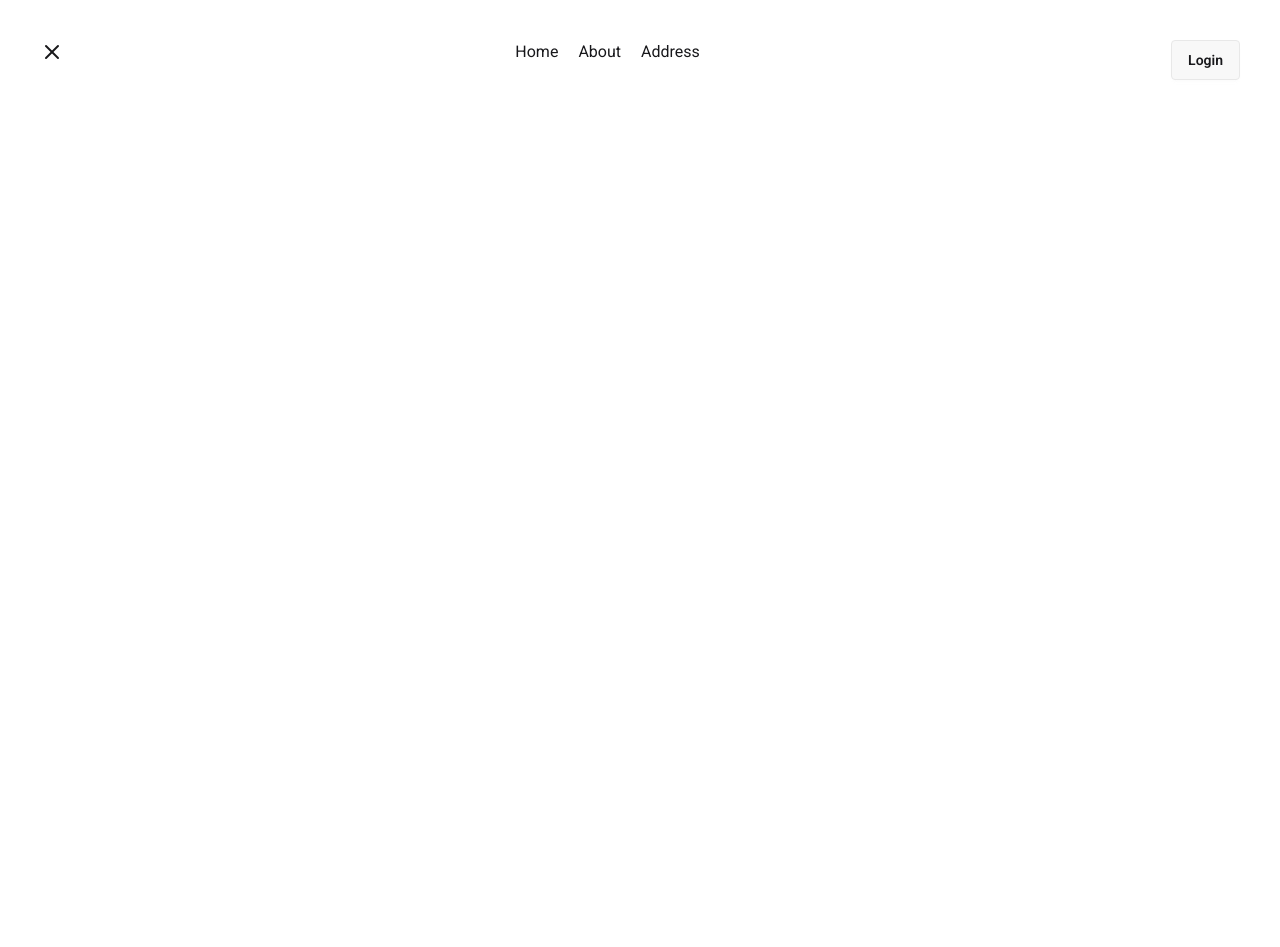
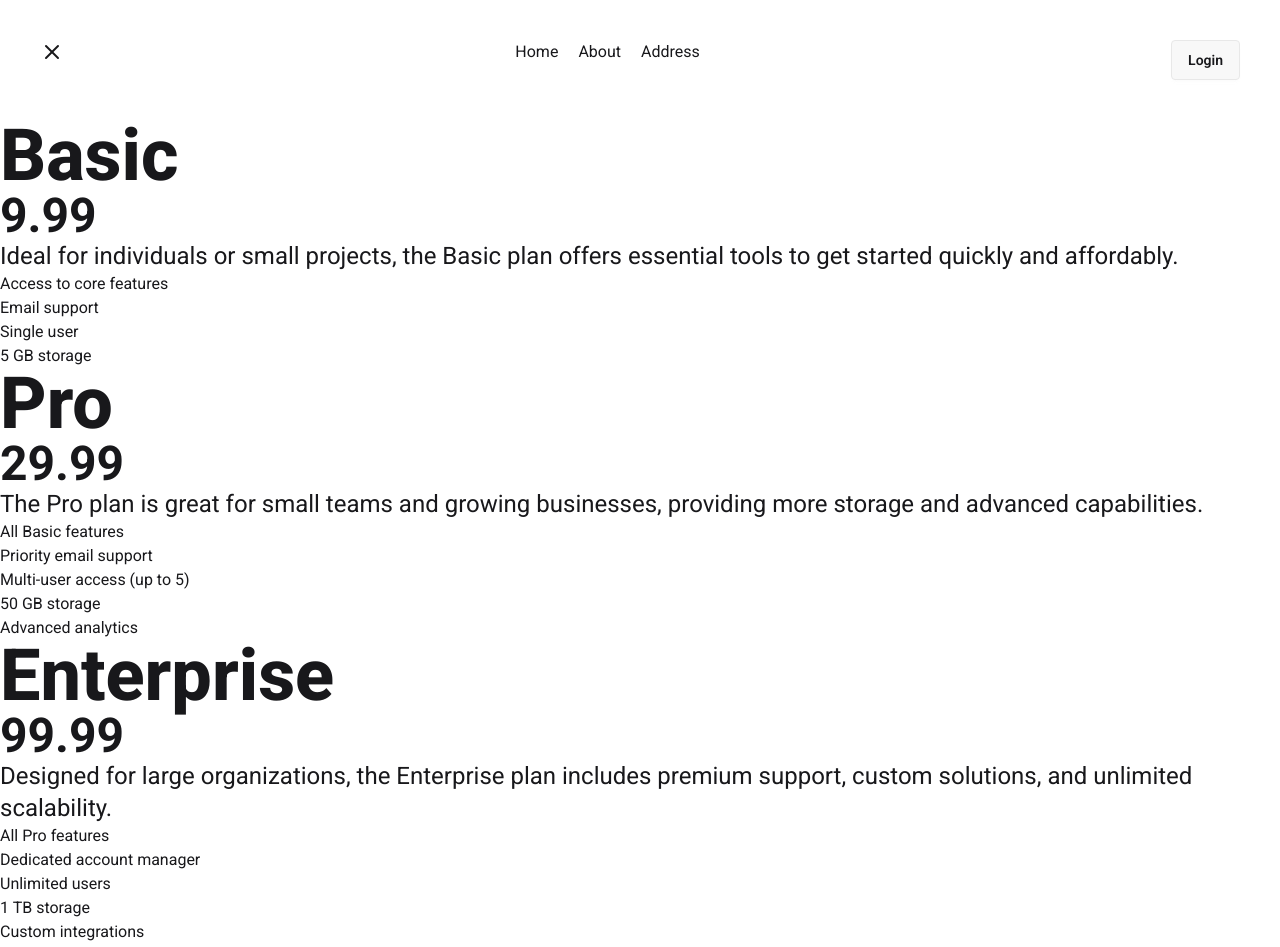
Before and after one commit to Rahaman-Atikur/React_Awesome_Component, a React (Vite) app: page /address in a window 1280 px wide. Shown: the top 947 px of the page. Before the commit the page ends 800 px from the top, so only its background shows below. Built offline with nearby package versions, Linux system fonts and the light colour scheme.

Commit message:
Card is Runnig

```diff
--- /dev/null
+++ b/public/pricing.json
@@ -0,0 +1,38 @@
+[
+    {
+      "name": "Basic",
+      "price_per_month": 9.99,
+      "features": [
+        "Access to core features",
+        "Email support",
+        "Single user",
+        "5 GB storage"
+      ],
+      "description": "Ideal for individuals or small projects, the Basic plan offers essential tools to get started quickly and affordably."
+    },
+    {
+      "name": "Pro",
+      "price_per_month": 29.99,
+      "features": [
+        "All Basic features",
+        "Priority email support",
+        "Multi-user access (up to 5)",
+        "50 GB storage",
+        "Advanced analytics"
+      ],
+      "description": "The Pro plan is great for small teams and growing businesses, providing more storage and advanced capabilities."
+    },
+    {
+      "name": "Enterprise",
+      "price_per_month": 99.99,
+      "features": [
+        "All Pro features",
+        "Dedicated account manager",
+        "Unlimited users",
+        "1 TB storage",
+        "Custom integrations",
+        "24/7 premium support"
+      ],
+      "description": "Designed for large organizations, the Enterprise plan includes premium support, custom solutions, and unlimited scalability."
+    }
+  ]
--- a/src/App.jsx
+++ b/src/App.jsx
@@ -1,9 +1,15 @@
 import NavBar from './Components/NavBar/NavBar'
+import PricingOptions from './Components/PricingOptins/PricingOptions'
+const pricingOptionsPromise = fetch('pricing.json').then((res) => res.json())
 function App() {
   return (
     <>
-
-      <NavBar></NavBar>
+      <header>
+        <NavBar></NavBar>
+      </header>
+      <main>
+      <PricingOptions pricingOptionsPromise={pricingOptionsPromise}></PricingOptions>
+      </main>
 
     </>
   )
--- /dev/null
+++ b/src/Components/PricingOptins/PricingOptionCard.jsx
@@ -0,0 +1,15 @@
+import React from 'react';
+
+const PricingOptionCard = ({pricingPlan}) => {
+    console.log(pricingPlan);
+    return (
+        <div>
+            <h2 className='text-7xl font-extrabold'>{pricingPlan.name}</h2>
+            <h4 className='text-5xl font-bold'>{pricingPlan.price_per_month}</h4>
+            <p className='text-2xl'>{pricingPlan.description}</p>
+            {pricingPlan.features.map((feature)=><p>{feature}</p>)}
+        </div>
+    );
+};
+
+export default PricingOptionCard;
--- /dev/null
+++ b/src/Components/PricingOptins/PricingOptions.jsx
@@ -0,0 +1,16 @@
+import React, { use } from 'react';
+import PricingOptionCard from './PricingOptionCard';
+
+const PricingOptions = ({pricingOptionsPromise}) => {
+const pricingData = use(pricingOptionsPromise);
+console.log(pricingData);
+    return (
+        <div>
+            {
+                pricingData.map((pricingPlan)=><PricingOptionCard key={pricingData.id} pricingPlan={pricingPlan}></PricingOptionCard>)
+            }
+        </div>
+    );
+};
+
+export default PricingOptions;
--- a/src/index.css
+++ b/src/index.css
@@ -1,10 +1,7 @@
 @import url('https://fonts.googleapis.com/css2?family=Roboto:ital,wght@0,100..900;1,100..900&display=swap');
 @import "tailwindcss";
 @plugin "daisyui";
-
-
 body {
   font-family: "Roboto", sans-serif;
   font-optical-sizing: auto;
-
 }
```
